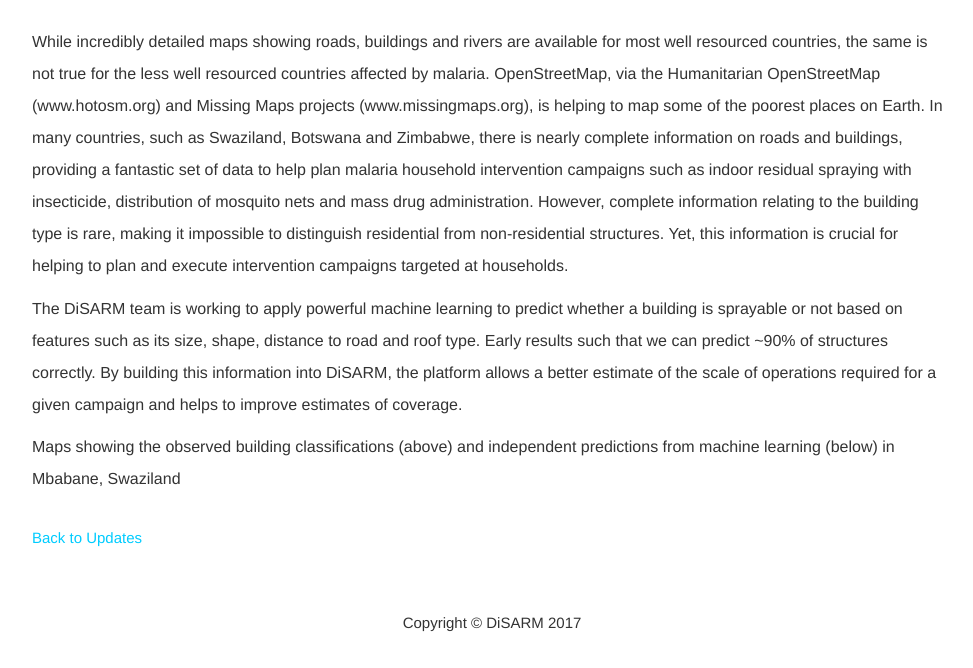
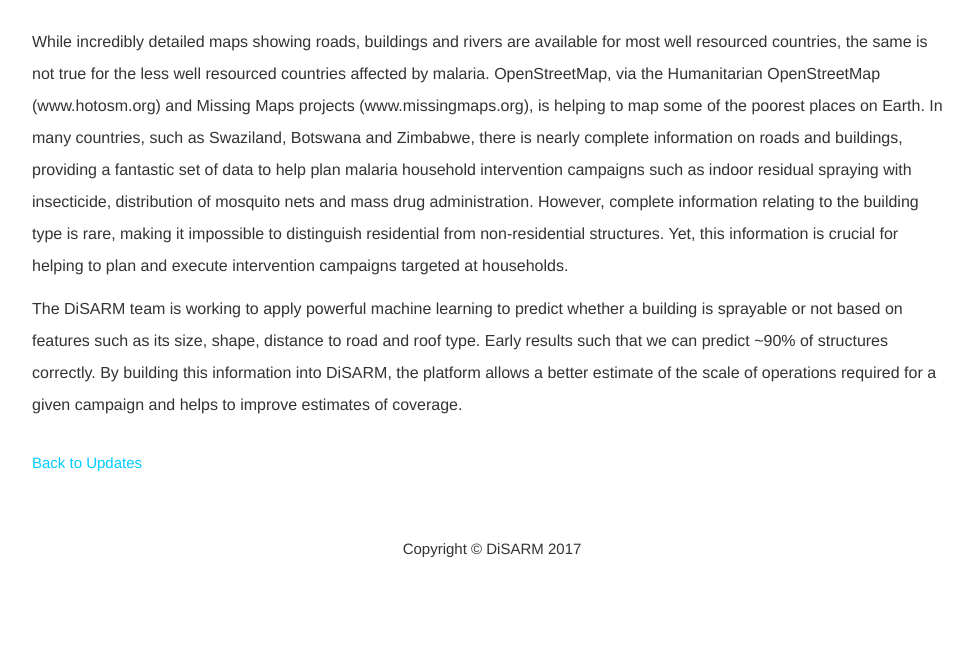
Before and after one commit to disarm-platform/disarm-website, a Jekyll site: the page built from _progress_updates/2017-06-29-predicting-sprayable-structures-using-machine-learning.md, in a window 1280 px wide and 900 px high, scrolled down 627 px, cut to the strip 232-900 px from the top of the window. Shown: the whole strip, without its empty margins (148-1121 px from the left). Built offline with Jekyll 4.4.1, drawn with Linux system fonts in a browser that asks for light colours; some web fonts are replaced; after the commit the page ends 1453 px from its top, so only the background shows below that.

Commit message:
Updated 2017-06-29-predicting-sprayable-structures-using-machine-learning.md

```diff
--- a/_progress_updates/2017-06-29-predicting-sprayable-structures-using-machine-learning.md
+++ b/_progress_updates/2017-06-29-predicting-sprayable-structures-using-machine-learning.md
@@ -8,5 +8,3 @@
 While incredibly detailed maps showing roads, buildings and rivers are available for most well resourced countries, the same is not true for the less well resourced countries affected by malaria. OpenStreetMap, via the Humanitarian OpenStreetMap (www.hotosm.org) and Missing Maps projects (www.missingmaps.org), is helping to map some of the poorest places on Earth. In many countries, such as Swaziland, Botswana and Zimbabwe, there is nearly complete information on roads and buildings, providing a fantastic set of data to help plan malaria household intervention campaigns such as indoor residual spraying with insecticide, distribution of mosquito nets and mass drug administration. However, complete information relating to the building type is rare, making it impossible to distinguish residential from non-residential structures. Yet, this information is crucial for helping to plan and execute intervention campaigns targeted at households.
 
 The DiSARM team is working to apply powerful machine learning to predict whether a building is sprayable or not based on features such as its size, shape, distance to road and roof type. Early results such that we can predict ~90% of structures correctly. By building this information into DiSARM, the platform allows a better estimate of the scale of operations required for a given campaign and helps to improve estimates of coverage.
-
-Maps showing the observed building classifications (above) and independent predictions from machine learning (below) in Mbabane, Swaziland
```
